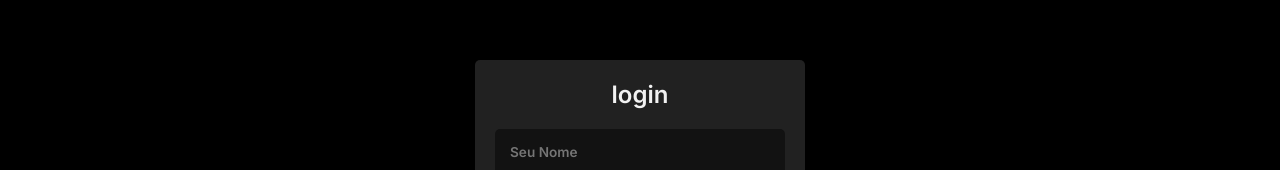
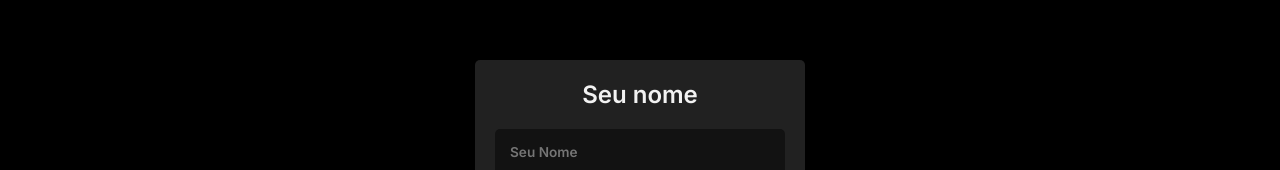
Before and after one commit to saviopeixoto/chat, a plain HTML site: page frontend/index.html in a window 1280 px wide. Shown: the part 242-412 px from the top of the page. Drawn offline with nearby package versions, Linux system fonts and the light colour scheme; a web font is replaced by a local one.

Commit message:
change seu nome

```diff
--- a/frontend/index.html
+++ b/frontend/index.html
@@ -16,7 +16,7 @@
     <section class="container">
 
         <section class="login">
-            <h2>login</h2>
+            <h2>Seu nome</h2>
             <form class="login__form">
                 <input type="text" class="login__input" placeholder="Seu Nome" required/>
                 <button type="submit" class="login__button"> Entrar </button>
```
